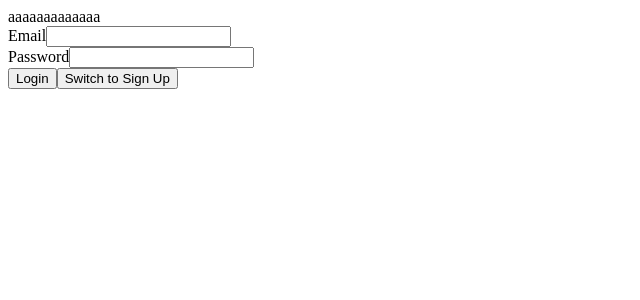
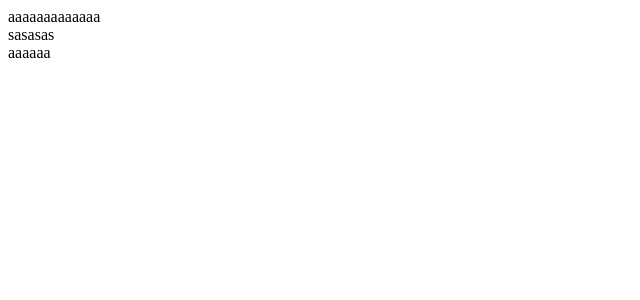
Before and after one commit to EvertonCeciliano/Desafio-3-O-Desespero-Final, a React (Vite) app: page / in a window 1280 px wide. Before the commit this address led to /login. Shown: the top 300 px of the page, without its empty margins (0-640 px from the left). Built offline with nearby package versions, Linux system fonts and the light colour scheme; no server answers.

Commit message:
fix private route

```diff
--- a/src/Components/Footer/Footer.tsx
+++ b/src/Components/Footer/Footer.tsx
@@ -2,7 +2,7 @@ export function Footer(){
 
   return(
     <>
-
+      aaaaaa
     </>
   )
 }
--- a/src/Layouts/DefaultLayout.tsx
+++ b/src/Layouts/DefaultLayout.tsx
@@ -11,20 +11,16 @@ export function DefaultLayout() {
   const navigate = useNavigate();
 
   useEffect(() => {
-
     const unsubscribe = auth.onAuthStateChanged((user) => {
       if (user) {
         setUser(user.email);
-        navigate("/checkout");
       } else {
         setUser(null);
-        navigate("/login");
       }
     });
 
-
     return () => unsubscribe();
-  }, [navigate]);
+  }, []);
 
   return (
     <div>
--- a/src/Pages/Home/Home.tsx
+++ b/src/Pages/Home/Home.tsx
@@ -2,7 +2,7 @@
 export const Home = () => {
   return (
     <div>
-
+      sasasas
     </div>
   )
 }
--- a/src/Routes/Router.tsx
+++ b/src/Routes/Router.tsx
@@ -14,7 +14,7 @@ export function Router() {
     <AuthProvider>
       <Routes>
         <Route path="/" element={<DefaultLayout />}>
-          <Route index element={<Home />} />
+          <Route path='/' element={<Home />} />
           <Route path="cart" element={<Cart />} />
           <Route path="checkout" element={
             <PrivateRoute>
```
